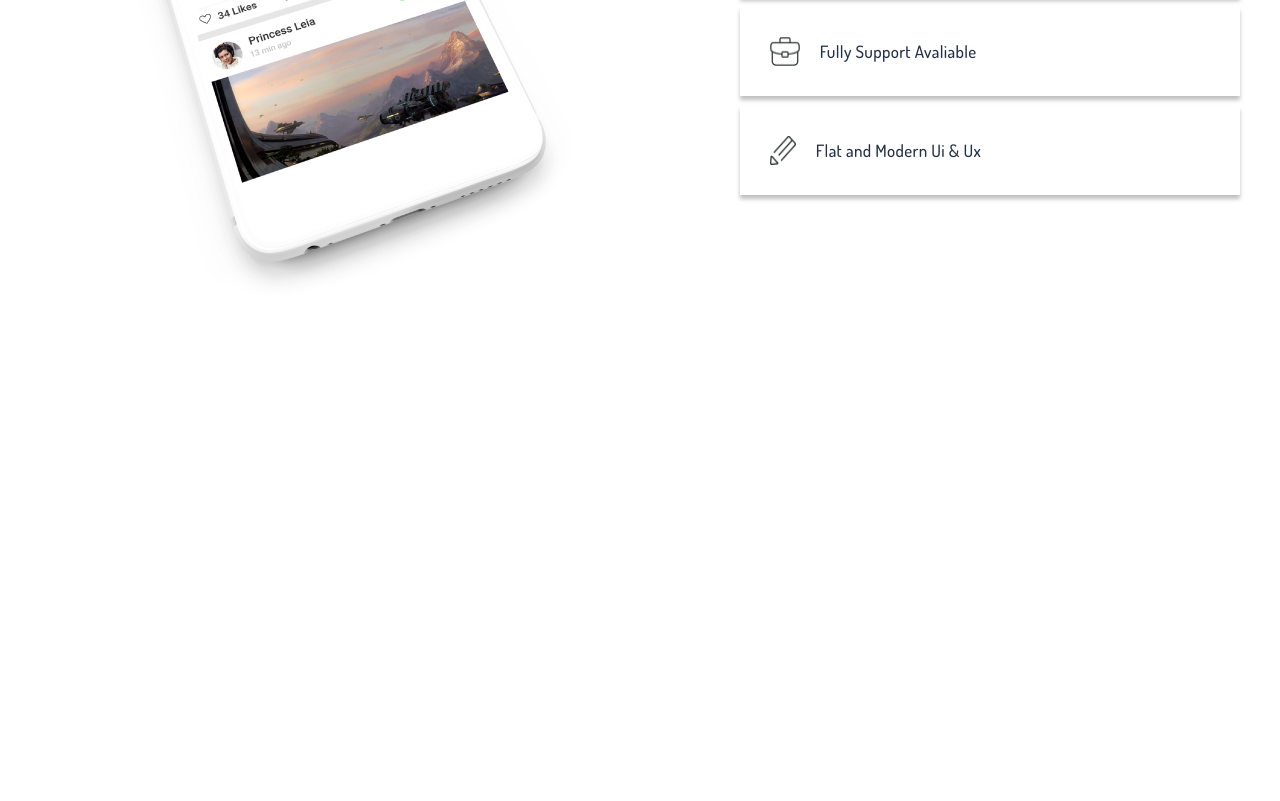
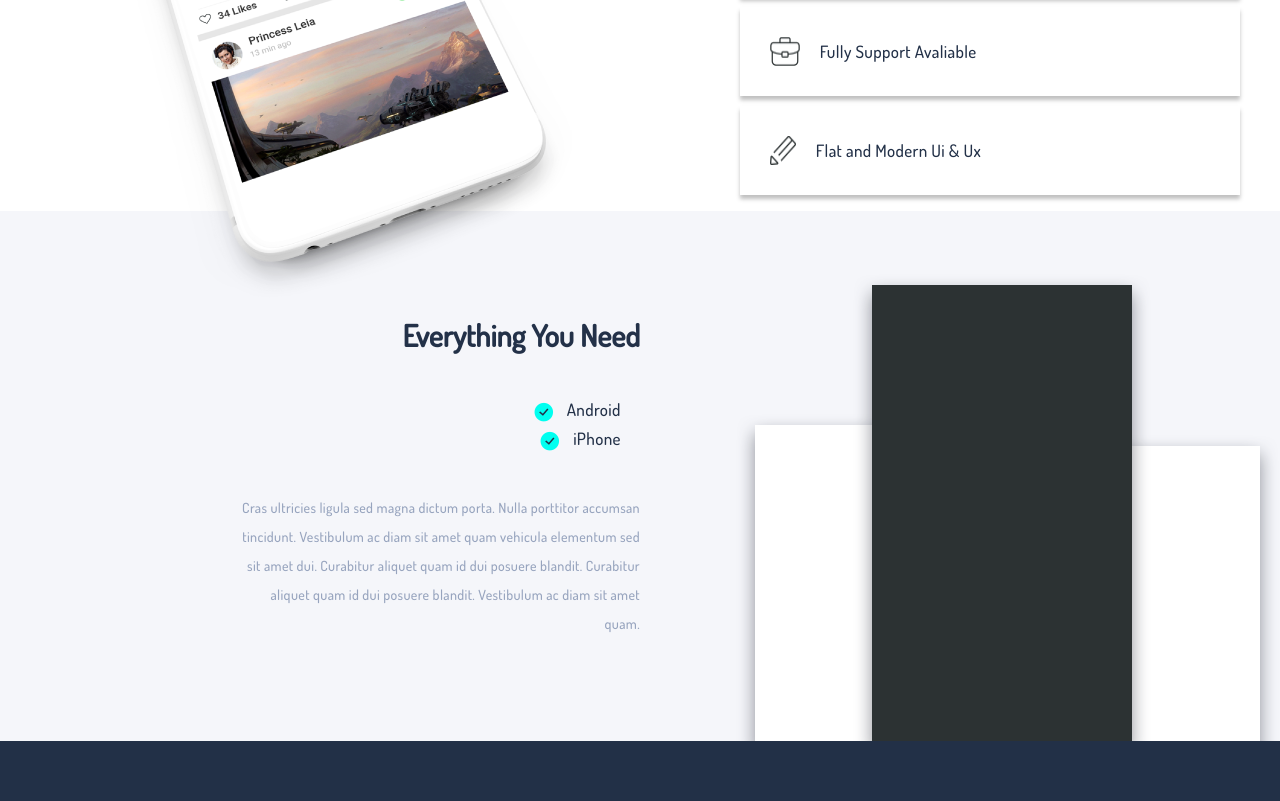
Before and after one commit to VovaNer/appo, a plain HTML site: page index.html in a window 1280 px wide. Shown: the part 3061-3862 px from the top of the page. Before the commit the page ends 3362 px from the top, so only its background shows below. Drawn offline with Linux system fonts and the light colour scheme.

Commit message:
Samples Section Done

```diff
--- a/css/main.css
+++ b/css/main.css
@@ -345,3 +345,57 @@ p {
 .smartphone-link:hover {
   background-color: #00fff0;
 }
+/* Need */
+.need {
+  background-color: #f5f6fa;
+  min-height: 530px;
+  display: flex;
+  align-items: center;
+}
+.need-left {
+  width: 50%;
+  text-align: right;
+}
+.need-right {
+  width: 50%;
+}
+.need-left__device {
+  color: #233148;
+}
+.need-left h3 {
+  margin-bottom: 40px;
+}
+.need-text {
+  width: 63%;
+  margin-left: auto;
+  margin-top: 40px;
+}
+.need-left__device {
+  margin-right: 3%;
+}
+.need-left__device img {
+  vertical-align: middle;
+}
+.need-left__device p {
+  display: inline;
+  color: #233148;
+  font-size: 17px;
+  margin-left: 10px;
+}
+.need-right {
+  height: 100%;
+  position: relative;
+}
+.need-right__img {
+  position: absolute;
+  bottom: -322px;
+  z-index: 0;
+  margin-left: 15%;
+}
+/* Video Section */
+.video {
+  background-color: #223047;
+  min-height: 680px;
+  position: relative;
+  z-index: 1;
+}
--- a/index.html
+++ b/index.html
@@ -168,6 +168,29 @@
                 </ul>
             </div>
         </div>
+        <div class="need">
+            <div class="need-left">
+                <h3 class="section-title">Everything You Need</h3>
+                <div class="need-left__device"><img src="img/Path.png" alt="path">
+                    <p>Android</p>
+                </div>
+                <div class="need-left__device"><img src="img/Path.png" alt="path">
+                    <p>iPhone</p>
+                </div>
+                <p class="need-text">Cras ultricies ligula sed magna dictum porta. Nulla porttitor accumsan tincidunt.
+                    Vestibulum ac diam
+                    sit amet quam vehicula elementum sed sit amet dui. Curabitur aliquet quam id dui posuere blandit.
+                    Curabitur aliquet quam id dui posuere blandit. Vestibulum ac diam sit amet quam.</p>
+            </div>
+
+            <div class="need-right">
+                <img class="need-right__img" src="img/midImg.png" alt="midImg">
+            </div>
+        </div>
+    </section>
+    <!-- Video Section -->
+    <section class="video">
+
     </section>
 
 
```
Also changed, not shown: img/Path.png (added).
